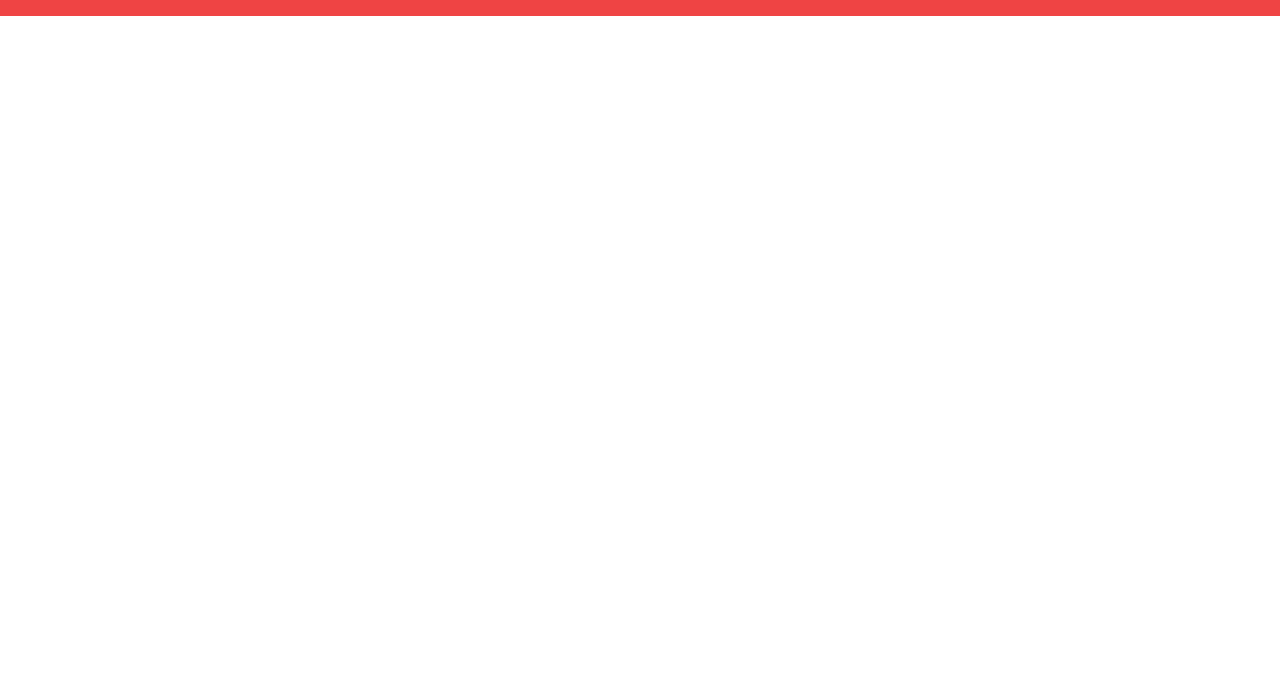
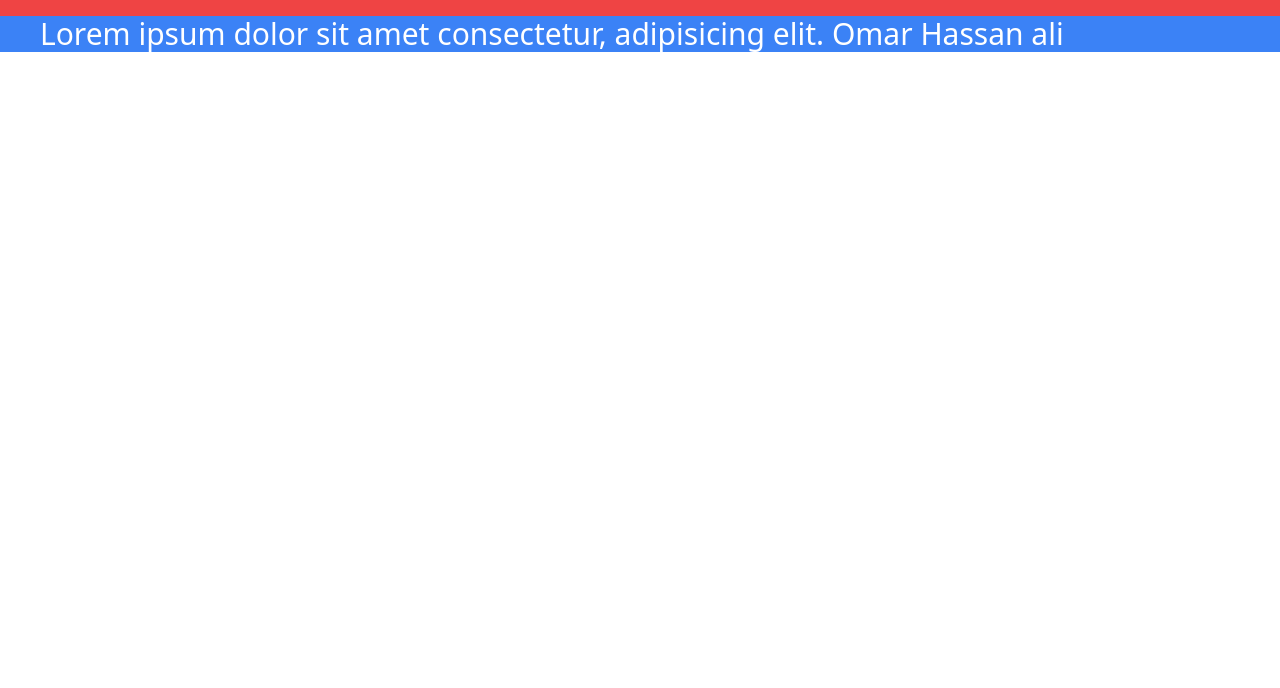
Before and after one commit to Mohamedali678/tailwind-class, a plain HTML site: page index.html in a window 1280 px wide. Shown: the part 112-800 px from the top of the page. Drawn offline with nearby package versions, Linux system fonts and the light colour scheme.

Commit message:
waxa aan kusoo daray baragaraaf

```diff
--- a/index.html
+++ b/index.html
@@ -10,6 +10,7 @@
 <body>
 
     <h1 class="bg-red-500 p-10 text-white text-5xl">Hello world</h1>
+    <p class="text-3xl px-10 text-white bg-blue-500">Lorem ipsum dolor sit amet consectetur, adipisicing elit. Omar Hassan ali</p>
 
 </body>
 </html>
```
Also changed, not shown: tailwind config.js (added).
